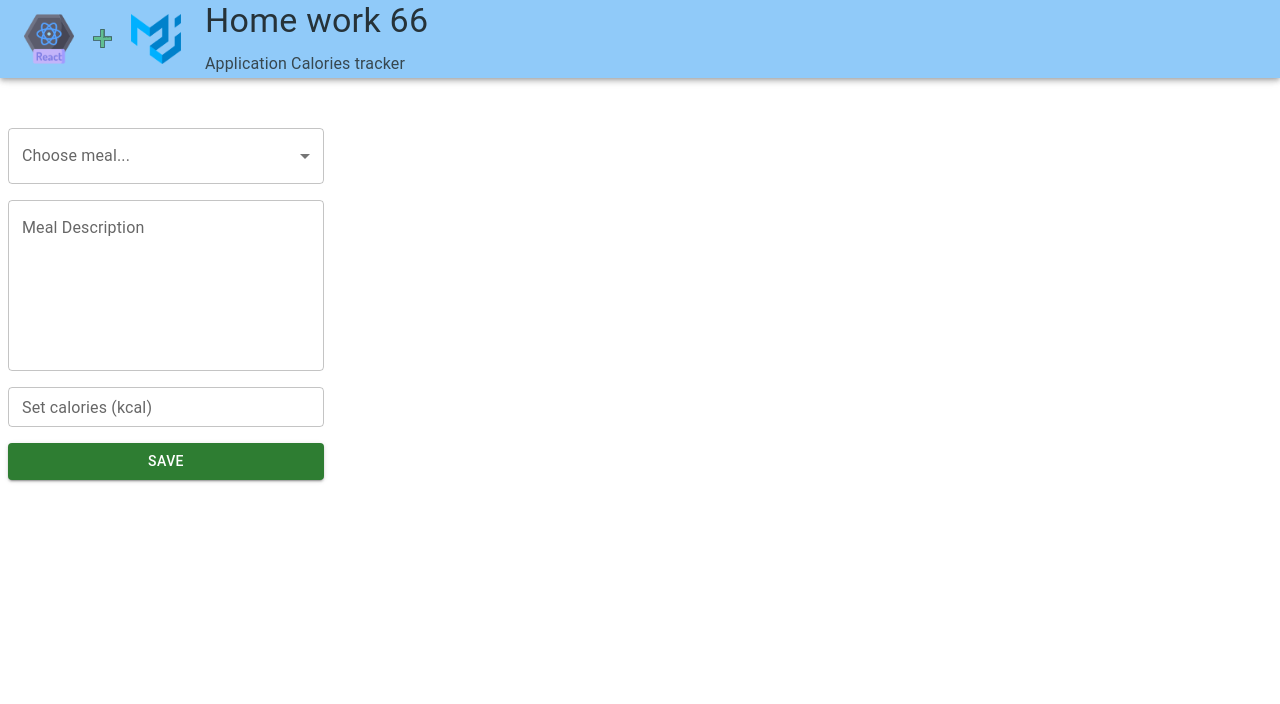
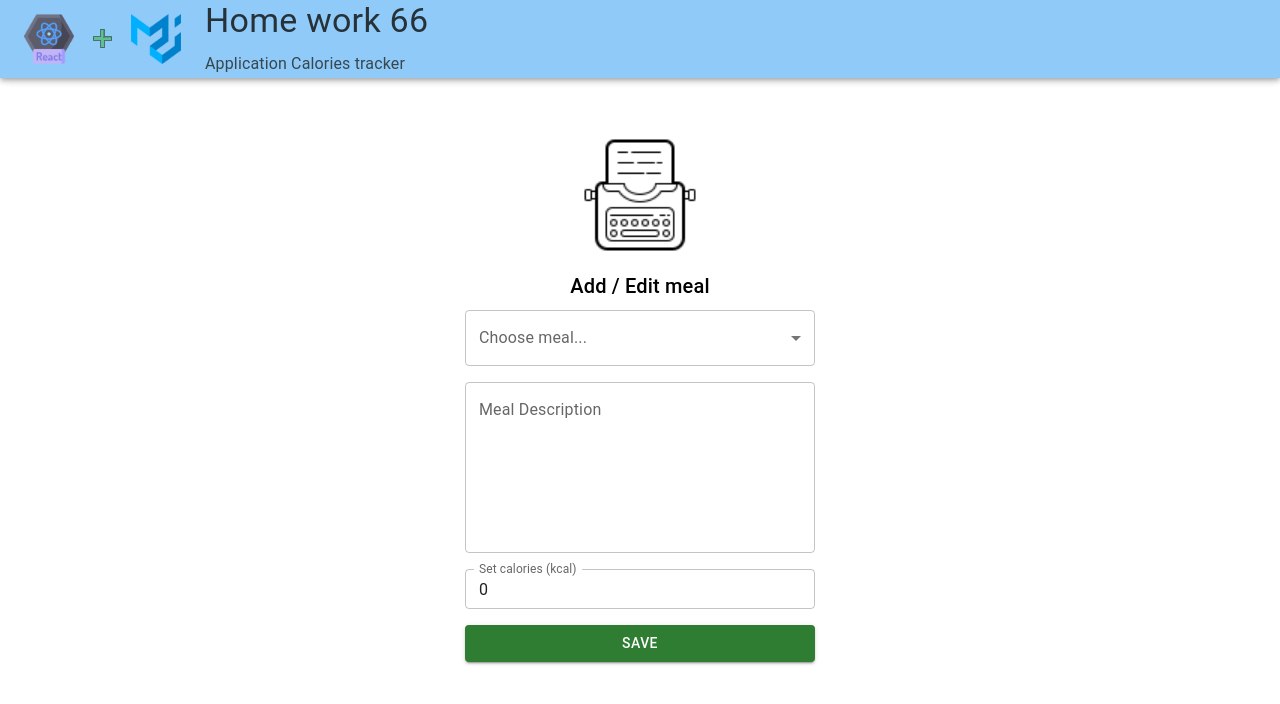
Before and after one commit to red88july/home_work66, a React (Vite) app: page /meals/new in a window 1280 px wide. Shown: the top 704 px of the page. Built offline with nearby package versions, Linux system fonts and the light colour scheme.

Commit message:
Create logic for Tracker form component

```diff
--- a/src/component/Navbar/Navbar.tsx
+++ b/src/component/Navbar/Navbar.tsx
@@ -1,6 +1,6 @@
 import AppBar from '@mui/material/AppBar';
 import Box from '@mui/material/Box';
-import {Toolbar, Typography} from '@mui/material';
+import {Link, Toolbar, Typography} from '@mui/material';
 import ReactIcon from '../../images/ic-react.png';
 import PlusIcon from '../../images/ic-plus.png';
 import MuiIcon from '../../images/ic-mui.png';
@@ -14,22 +14,21 @@ const Navbar = () => {
           gap: 3,
           flexWrap: 'wrap'
         }}>
-
-          <Box sx={{
+          <Link sx={{
             display: 'flex',
             alignItems: 'center',
             gap: 2,
             paddingTop: '10px',
             paddingBottom: '10px'
-          }}>
-            <Box component="img" sx={{width: 50, height: 50}} src={ReactIcon} />
-            <Box component="img" sx={{width: 25, height: 25}} src={PlusIcon} />
-            <Box component="img" sx={{width: 50, height: 50}} src={MuiIcon} />
-          </Box>
+          }} href="/">
+            <Box component="img" sx={{width: 50, height: 50}} src={ReactIcon}/>
+            <Box component="img" sx={{width: 25, height: 25}} src={PlusIcon}/>
+            <Box component="img" sx={{width: 50, height: 50}} src={MuiIcon}/>
+          </Link>
 
           <Box sx={{display: 'flex', flexDirection: 'column'}}>
-            <Typography variant="h4" mb={1} color='#263238'>Home work 66</Typography>
-            <Typography variant="subtitle1" color='#37474f'>Application Calories tracker</Typography>
+            <Typography variant="h4" mb={1} color="#263238">Home work 66</Typography>
+            <Typography variant="subtitle1" color="#37474f">Application Calories tracker</Typography>
           </Box>
 
         </Box>
--- a/src/component/TrackerForm/TrackerForm.tsx
+++ b/src/component/TrackerForm/TrackerForm.tsx
@@ -1,56 +1,125 @@
-import {Button, FormControl, InputLabel, MenuItem, Select, TextField, useTheme} from '@mui/material';
 import * as React from 'react';
-import {useNavigate} from 'react-router-dom';
+import Box from '@mui/material/Box';
+import TypeWriter from '../../images/ic-typewriter.png';
+import {
+    Button,
+    FormControl,
+    InputLabel,
+    MenuItem,
+    Select,
+    TextField,
+    Typography,
+    useTheme
+} from '@mui/material';
+import {MealProperties} from '../../types';
+import {useCallback, useState} from 'react';
+import axiosApi from "../../axiosApi";
 
-const TrackerForm= () => {
+const TrackerForm = () => {
     const theme = useTheme();
-  const navigate = useNavigate();
 
+    const [meal, setMeal] = useState<MealProperties>({
+        meal: '',
+        description: '',
+        calories: 0,
+    });
 
-  const [meal, setMeal] = React.useState<string>('');
+    const [selectedMeal, setSelectedMeal] = useState<string>('');
 
-  // const handleChange = (event: React.FormEvent<HTMLSelectElement | HTMLInputElement>) => {
-  //   setMeal(event.target.value as string);
-  // };
+    const inputChange = useCallback(
+        (event: React.ChangeEvent<HTMLInputElement>) => {
+            const {name, value} = event.target;
 
-  const handelClick = () => {
-    navigate('/');
+            if (value === '') {
+                alert(`Field ${name} is not to be empty.`);
+            } else {
+                setMeal((prevState) => ({
+                    ...prevState,
+                    [name]: value,
+                }));
+            }
+        }, []);
+
+    const onFormSubmit = async (event: React.FormEvent) => {
+        event.preventDefault();
+
+        try {
+            const contentData = {
+                meal: selectedMeal,
+                description: meal.description,
+                calories: meal.calories,
+            };
+
+            await axiosApi.post(`/meal.json`, contentData);
+        } catch (error) {
+            console.error(`Error while submitting form: ${error}`);
+        } finally {
+            setMeal({
+                meal: '',
+                description: '',
+                calories: 0,
+            });
+
+            setSelectedMeal('');
+        }
     };
 
     return (
-    <FormControl sx={{ marginTop: theme.spacing(15), width: '25%' }}>
+        <Box sx={{
+            display: 'flex',
+            alignItems: 'center',
+            flexDirection: 'column',
+            marginTop: theme.spacing(15),
+            width: '100%'
+        }}>
+            <Box component="img" sx={{width: 150, height: 150}} src={TypeWriter}/>
+            <Typography variant={'h6'} sx={{}}>Add / Edit meal</Typography>
+            <form onSubmit={onFormSubmit}>
+                <FormControl sx={{marginTop: theme.spacing(1), width: '350px'}}>
                     <InputLabel id="demo-simple-select-label">Choose meal...</InputLabel>
                     <Select
                         labelId="demo-simple-select-label"
                         id="demo-simple-select"
-        value={meal}
+                        value={selectedMeal}
                         label="Choose meal..."
-        // onChange={handleChange}
+                        onChange={(e) => setSelectedMeal(e.target.value as string)}
                     >
-        <MenuItem value="breakfast">Breakfast</MenuItem>
-        <MenuItem value="snack">Snack</MenuItem>
-        <MenuItem value="lunch">Lunch</MenuItem>
-        <MenuItem value="dinner">Dinner</MenuItem>
+                        <MenuItem value='Breakfast'>Breakfast</MenuItem>
+                        <MenuItem value='Snack'>Snack</MenuItem>
+                        <MenuItem value='Lunch'>Lunch</MenuItem>
+                        <MenuItem value='Dinner'>Dinner</MenuItem>
                     </Select>
                     <TextField
                         id="outlined-basic"
                         variant="outlined"
+                        name="description"
+                        onChange={inputChange}
                         multiline
                         label="Meal Description"
                         rows={6}
-        sx={{ marginTop: theme.spacing(2), width: '100%' }}
+                        sx={{marginTop: theme.spacing(2), width: '100%'}}
                     />
                     <TextField
                         id="outlined-basic"
                         variant="outlined"
+                        name="calories"
+                        value={meal.calories}
+                        onChange={inputChange}
                         label="Set calories (kcal)"
                         size="small"
-        sx={{ marginTop: theme.spacing(2), width: '100%' }}
+                        sx={{marginTop: theme.spacing(2), width: '100%'}}
                     />
-      <Button onClick={handelClick} sx={{ marginTop: theme.spacing(2), width: '100%' }} variant="contained" color="success">
+                    <Button
+                        type="submit" // Specify type="submit" to make the button trigger the form submission
+                        sx={{marginTop: theme.spacing(2), width: '100%'}}
+                        variant="contained"
+                        color="success"
+                    >
                         Save
                     </Button>
                 </FormControl>
+            </form>
+        </Box>
     );
 };
 
--- /dev/null
+++ b/src/types.d.ts
@@ -0,0 +1,5 @@
+export interface MealProperties {
+  meal: string,
+  description: string,
+  calories: number,
+}
```
Also changed, not shown: src/component/ButtonSpinner/ButtonSpinner.tsx (added, +10 -0 lines), src/images/ic-typewriter.png (added). Lines whose indentation alone changed are shown as unchanged.
